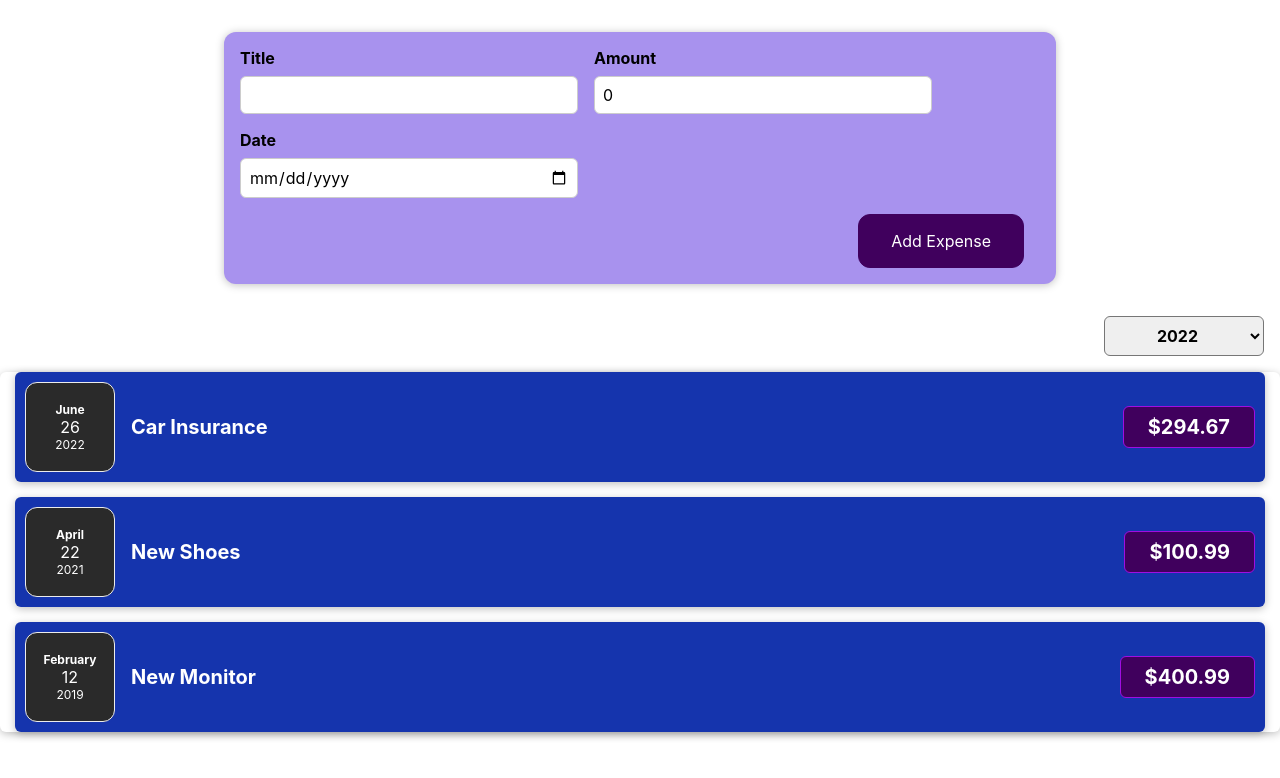
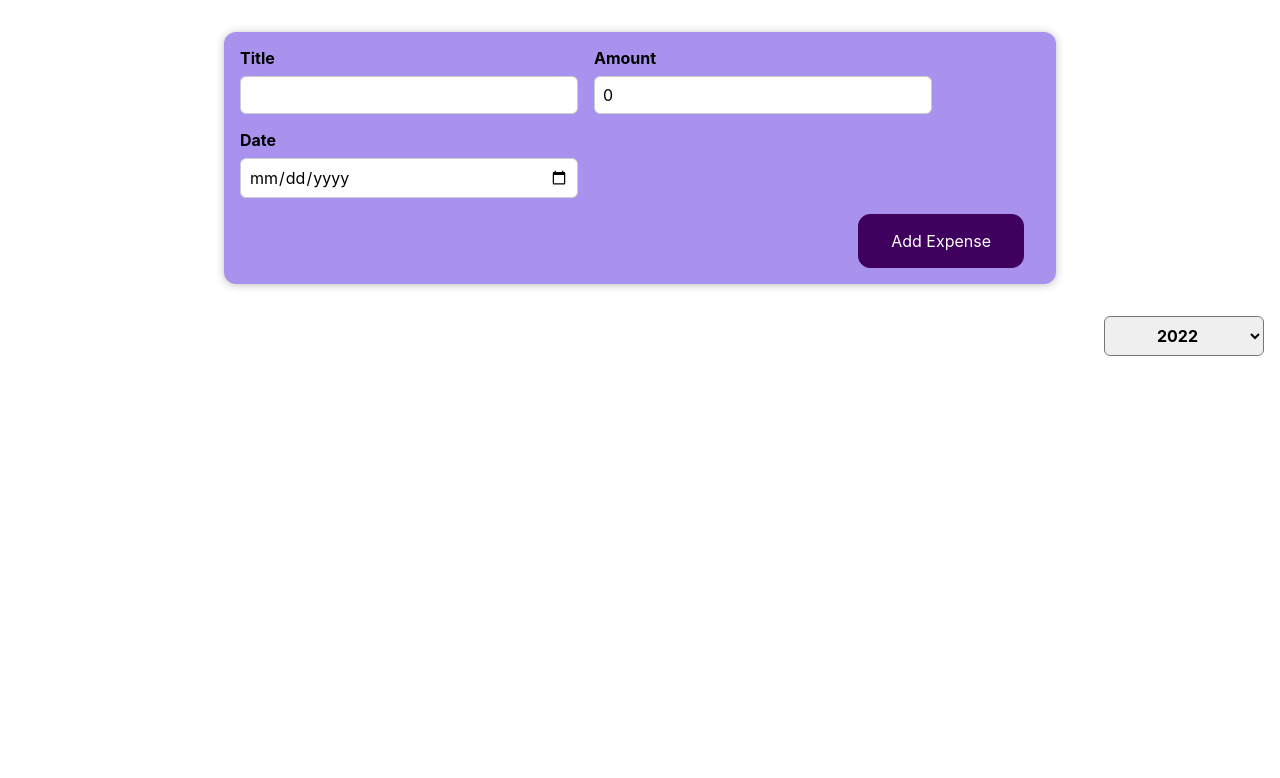
Before and after one commit to PatrickBoynton/expense-app, a React (Create React App) app: page / in a window 1280 px wide. Shown: the top 778 px of the page. Built offline with nearby package versions, Linux system fonts and the light colour scheme.

Commit message:
Added a filter.

```diff
--- a/src/components/Expenses/Expenses.js
+++ b/src/components/Expenses/Expenses.js
@@ -13,7 +13,7 @@ const Expenses = ({ expenses }) => {
         <>
             <ExpenseFilter onChangeYear={ changeYear }/>
             <Card>
-                { expenses.map(expense => <ExpenseItem key={expense.id}
+                { expenses.filter(expense => expense.date.getFullYear().toString() === year).map(expense => <ExpenseItem key={expense.id}
                                                        year={ year }
                                                        expenses={ expense }/>) }
             </Card>
```
